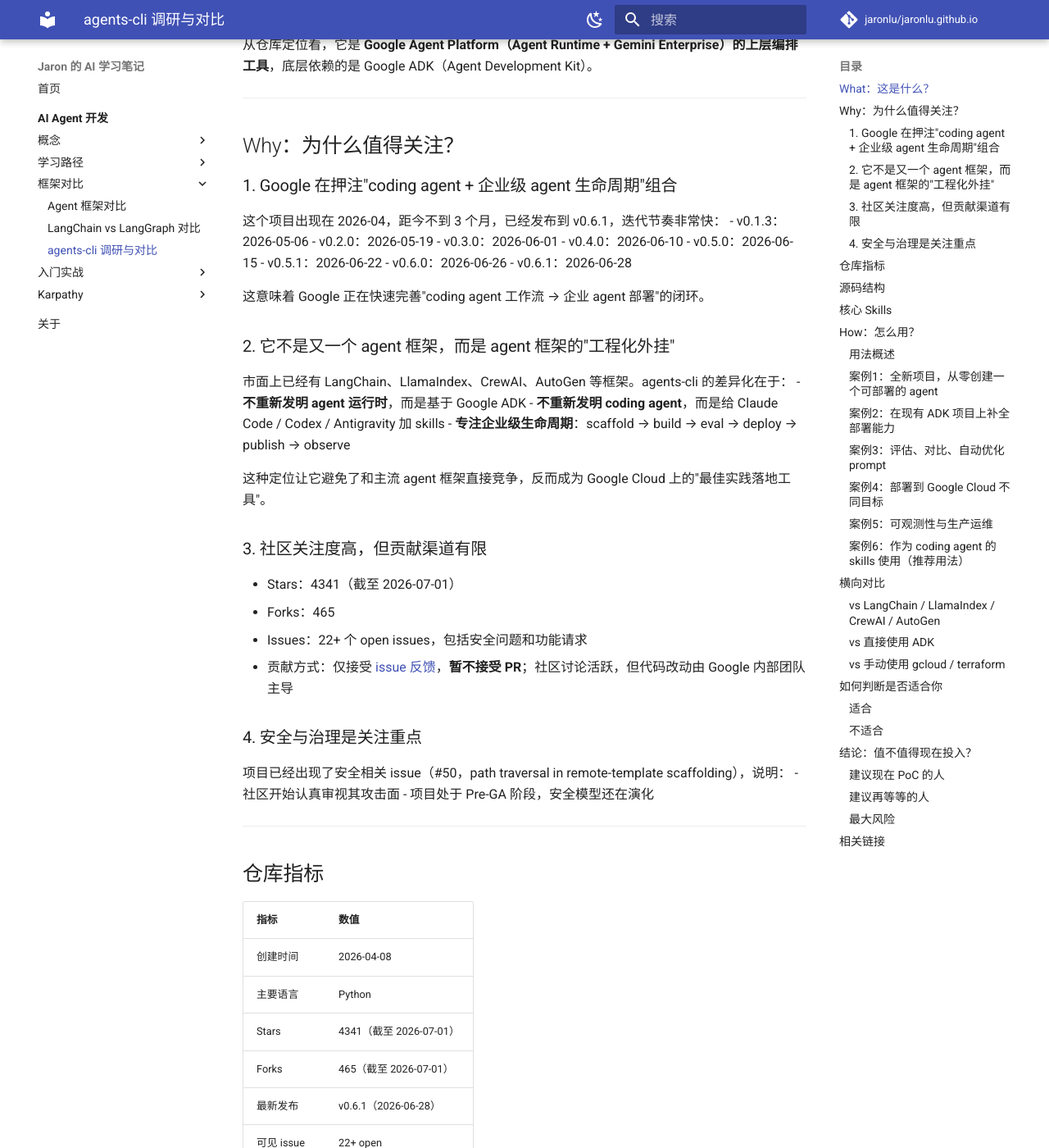
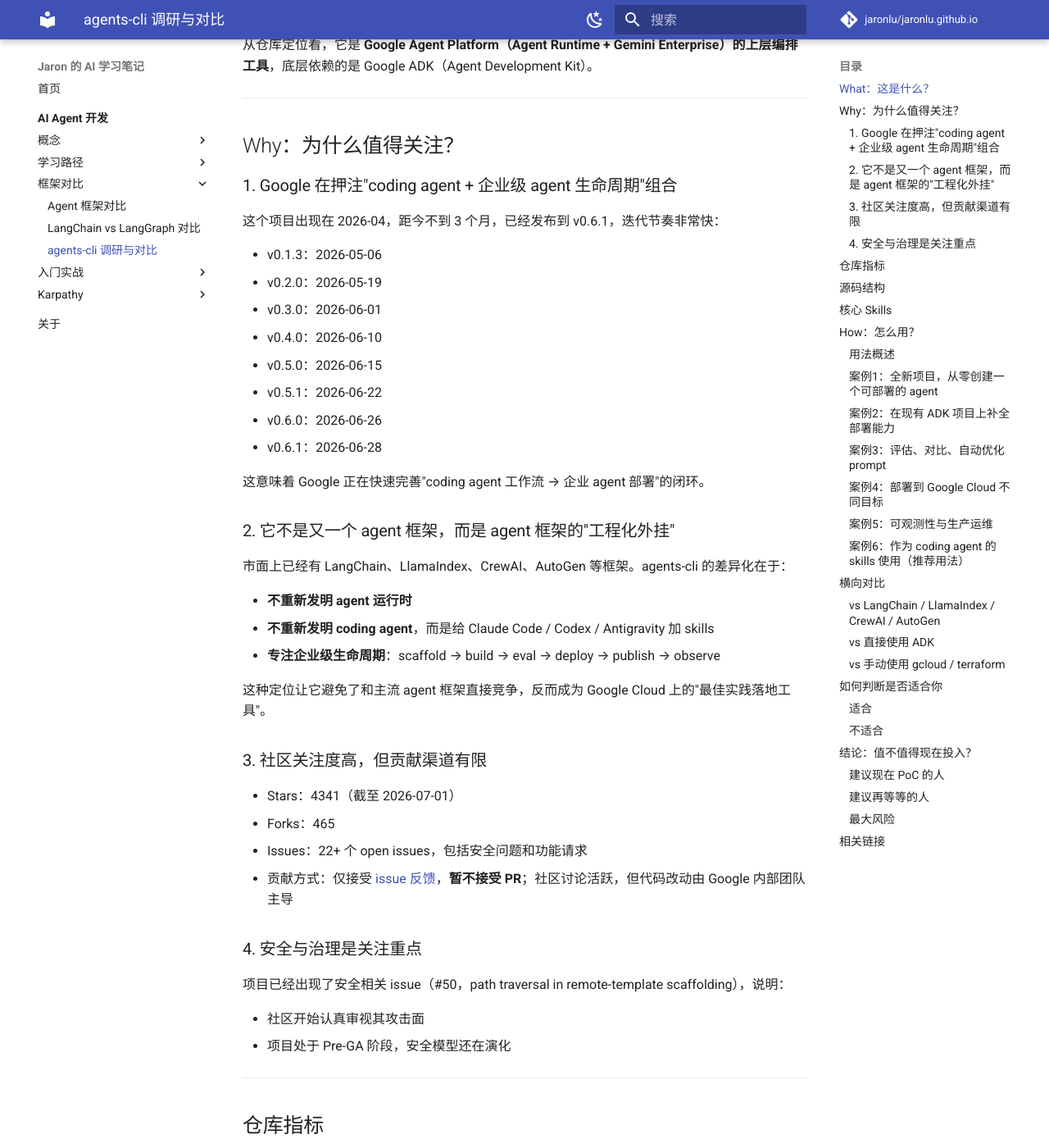
Before and after one commit to jaronlu/jaronlu.github.io, an MkDocs documentation site: the page built from docs/agent/comparisons/google-agents-cli.md, in a window 1280 px wide and 1400 px high, scrolled down 491 px. Shown: the whole window at 82% size. Built offline with MkDocs 1.6.1 and Material for MkDocs 9.7.7, drawn with Linux system fonts in a browser that asks for light colours; comment, search, counter and statistics services are not loaded; some of the changed text lies outside the part shown.

Commit message:
fix: Markdown 列表前缺空行导致渲染成段落

````diff
--- a/docs/agent/comparisons/google-agents-cli.md
+++ b/docs/agent/comparisons/google-agents-cli.md
@@ -20,6 +20,7 @@
 
 ### 1. Google 在押注"coding agent + 企业级 agent 生命周期"组合
 这个项目出现在 2026-04，距今不到 3 个月，已经发布到 v0.6.1，迭代节奏非常快：
+
 - v0.1.3：2026-05-06
 - v0.2.0：2026-05-19
 - v0.3.0：2026-06-01
@@ -33,7 +34,8 @@
 
 ### 2. 它不是又一个 agent 框架，而是 agent 框架的"工程化外挂"
 市面上已经有 LangChain、LlamaIndex、CrewAI、AutoGen 等框架。agents-cli 的差异化在于：
-- **不重新发明 agent 运行时**，而是基于 Google ADK
+
+- **不重新发明 agent 运行时**
 - **不重新发明 coding agent**，而是给 Claude Code / Codex / Antigravity 加 skills
 - **专注企业级生命周期**：scaffold → build → eval → deploy → publish → observe
 
@@ -47,6 +49,7 @@
 
 ### 4. 安全与治理是关注重点
 项目已经出现了安全相关 issue（#50，path traversal in remote-template scaffolding），说明：
+
 - 社区开始认真审视其攻击面
 - 项目处于 Pre-GA 阶段，安全模型还在演化
 
@@ -99,6 +102,7 @@
 ```
 
 代码结构清晰，按功能域拆分：
+
 - `scaffold`：项目创建和模板处理
 - `eval`：评估数据集生成、grading、对比、分析、优化
 - `deploy`：部署到 Cloud Run / GKE / Agent Runtime
@@ -276,6 +285,7 @@
 
 ### vs 直接使用 ADK
 ADK 是 agent 框架，提供 Python API。agents-cli 在 ADK 之上增加了：
+
 - 项目脚手架和模板
 - 评估数据集管理和 grading
 - 部署基础设施 provisioning
````
Also changed, not shown: other parts of docs/agent/comparisons/google-agents-cli.md (+9 -4 lines), docs/agent/comparisons/agent-frameworks.md (+12 -0 lines), docs/agent/karpathy/claude-spec.md (+2 -1 lines), docs/agent/karpathy/loop-engineering.md (+1 -0 lines).
